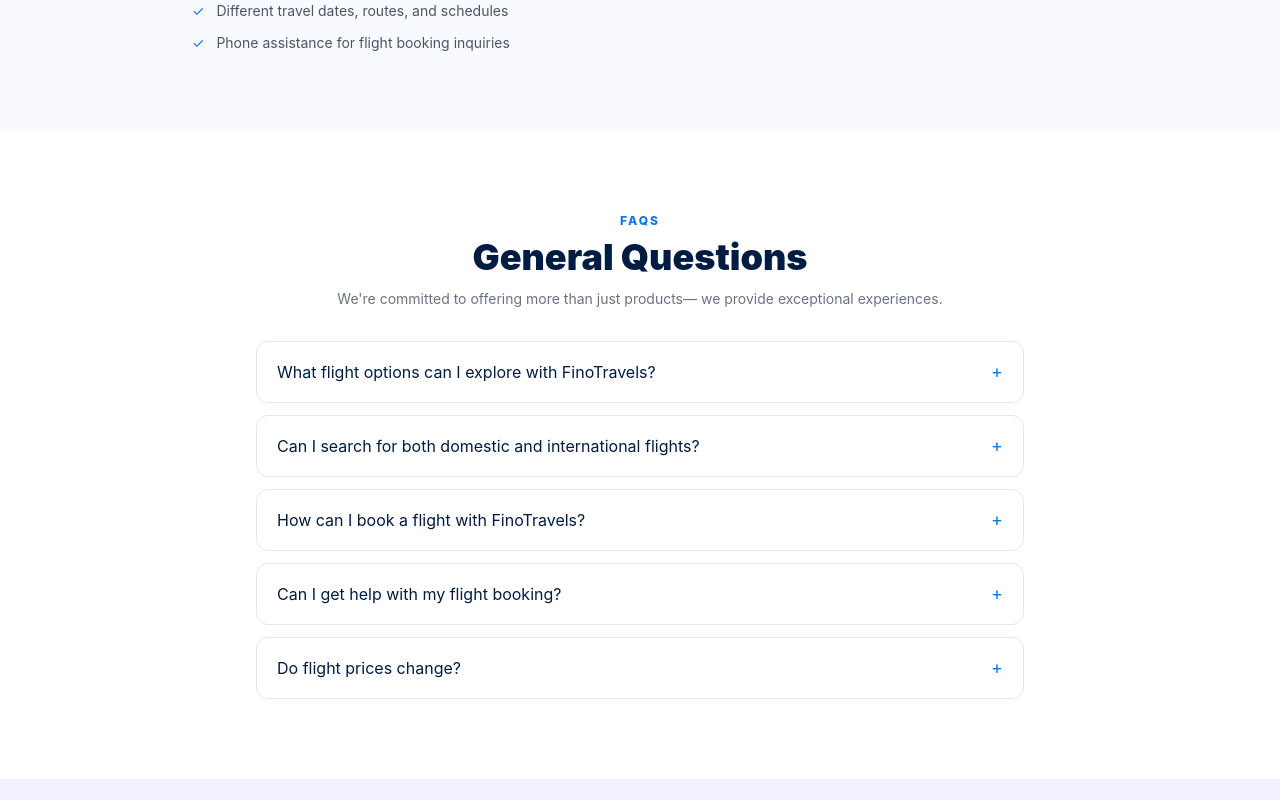
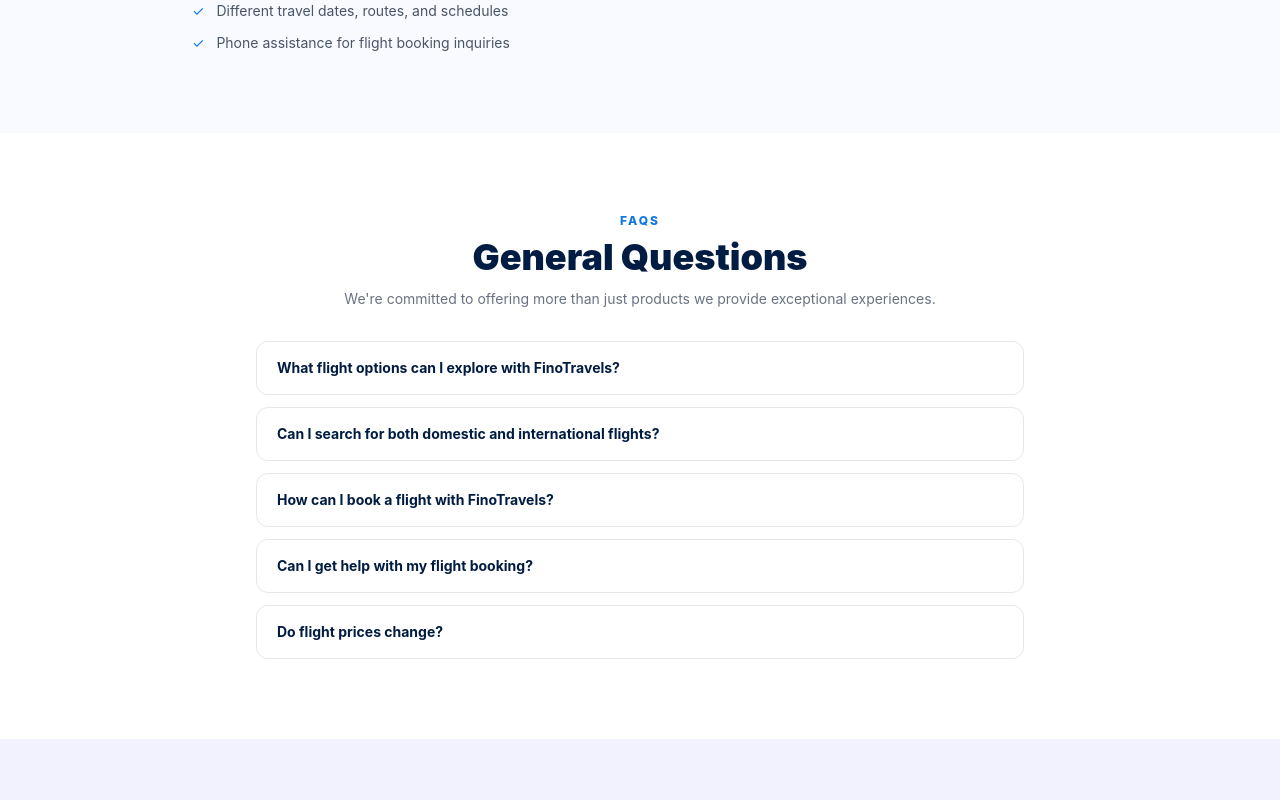
Before and after one commit to NarutoCRM/finotravels, a Next.js app: page / in a window 1280 px wide. Shown: the part 2940-3740 px from the top of the page. Built offline with nearby package versions, Linux system fonts and the light colour scheme.

Commit message:
fix: Correct punctuation in FAQ section for improved clarity

```diff
--- a/components/AboutSection.tsx
+++ b/components/AboutSection.tsx
@@ -2,52 +2,46 @@
   return (
     <section className="bg-[#f8faff] py-14 md:py-20">
       <div className="container-main">
-
         <div className="mx-auto max-w-4xl">
-
           <p className="mb-2 text-xs font-extrabold uppercase tracking-[2px] text-primary">
             About FinoTravels
           </p>
 
           <h2 className="text-3xl font-black text-dark md:text-4xl">
-            FinoTravels — Your Travel Partner for Easy Flight Booking
+            FinoTravels Your Travel Partner for Easy Flight Booking
           </h2>
 
           <p className="mt-5 text-sm leading-7 text-gray-600 md:text-base">
-            Planning a flight should not feel complicated. At FinoTravels,
-            we help travelers explore available airfare and flight options
-            for domestic and international journeys. From choosing your
-            destination to reviewing different itineraries, our goal is
-            to make the search and booking experience easier to navigate.
+            Planning a flight should not feel complicated. At FinoTravels, we
+            help travelers explore available airfare and flight options for
+            domestic and international journeys. From choosing your destination
+            to reviewing different itineraries, our goal is to make the search
+            and booking experience easier to navigate.
           </p>
 
           <div className="mt-9">
-            <h3 className="text-xl font-black text-dark">
-              Who We Are
-            </h3>
+            <h3 className="text-xl font-black text-dark">Who We Are</h3>
 
             <p className="mt-4 text-sm leading-7 text-gray-600 md:text-base">
-              FinoTravels is a travel-focused platform operated by
-              TravelFirst LLC. We provide travelers with a convenient
-              way to explore available flight options based on their
-              destinations, travel dates, and preferred itinerary.
+              FinoTravels is a travel-focused platform operated by TravelFirst
+              LLC. We provide travelers with a convenient way to explore
+              available flight options based on their destinations, travel
+              dates, and preferred itinerary.
             </p>
 
             <p className="mt-4 text-sm leading-7 text-gray-600 md:text-base">
               Whether you're arranging a business trip, visiting family,
-              planning a vacation, or booking a last-minute journey,
-              you can search for flights that match your travel requirements.
+              planning a vacation, or booking a last-minute journey, you can
+              search for flights that match your travel requirements.
             </p>
           </div>
 
           <div className="mt-9">
-            <h3 className="text-xl font-black text-dark">
-              What We Offer
-            </h3>
+            <h3 className="text-xl font-black text-dark">What We Offer</h3>
 
             <p className="mt-4 text-sm leading-7 text-gray-600">
-              FinoTravels helps travelers explore a range of flight
-              booking options, including:
+              FinoTravels helps travelers explore a range of flight booking
+              options, including:
             </p>
 
             <ul className="mt-4 space-y-3 text-sm text-gray-600">
@@ -87,7 +81,6 @@
               </li>
             </ul>
           </div>
-
         </div>
       </div>
     </section>
--- a/components/FAQ.jsx
+++ /dev/null
@@ -1,90 +0,0 @@
-"use client";
-
-import { useState } from "react";
-import { appData } from "../data";
-
-const faqs = [
-  {
-    question: "What flight options can I explore with FinoTravels?",
-    answer:
-      "You can search available domestic and international flights, including one-way and round-trip options. Depending on availability, premium cabin choices such as business class and first class may also be available.",
-  },
-  {
-    question: "Can I search for both domestic and international flights?",
-    answer:
-      "Yes. FinoTravels allows travelers to explore flight options for destinations within the United States as well as international destinations.",
-  },
-  {
-    question: "How can I book a flight with FinoTravels?",
-    answer:
-      "Enter your departure city, destination, and travel dates to explore available options. Review the available itineraries and complete the applicable booking process.",
-  },
-  {
-    question: "Can I get help with my flight booking?",
-    answer: `Yes. If you prefer assistance while reviewing or booking a flight, you can contact FinoTravels at our ☎ ${appData.phoneNumber}.`,
-  },
-  {
-    question: "Do flight prices change?",
-    answer:
-      "Yes. Airfare and seat availability can change based on airline inventory, demand, travel dates, route, and other pricing factors. A displayed fare is subject to availability until the booking is confirmed.",
-  },
-];
-
-function FAQ() {
-  const [open, setOpen] = useState(null);
-
-  return (
-    <section className="bg-white py-14 md:py-20">
-      <div className="container-main">
-        <div className="mx-auto max-w-3xl">
-          <div className="mb-8 text-center">
-            <p className="text-xs font-extrabold uppercase tracking-[2px] text-primary">
-              FAQs
-            </p>
-
-            <h2 className="mt-2 text-3xl font-black text-dark md:text-4xl">
-              General Questions
-            </h2>
-
-            <p className="mt-3 text-sm text-gray-500">
-              We're committed to offering more than just products— we provide
-              exceptional experiences.
-            </p>
-          </div>
-
-          <div className="space-y-3">
-            {faqs.map((faq, index) => {
-              const isOpen = open === index;
-
-              return (
-                <div
-                  key={faq.question}
-                  className="overflow-hidden rounded-xl border border-gray-200 bg-white"
-                >
-                  <button
-                    onClick={() => setOpen(isOpen ? null : index)}
-                    className="flex w-full items-center justify-between px-5 py-4 text-left text-sm font-bold text-dark"
-                  >
-                    <span>{faq.question}</span>
-
-                    <span className="ml-4 text-lg text-primary">
-                      {isOpen ? "−" : "+"}
-                    </span>
-                  </button>
-
-                  {isOpen && (
-                    <div className="border-t border-gray-100 px-5 py-4 text-sm leading-6 text-gray-600">
-                      {faq.answer}
-                    </div>
-                  )}
-                </div>
-              );
-            })}
-          </div>
-        </div>
-      </div>
-    </section>
-  );
-}
-
-export default FAQ;
--- a/components/FAQ.tsx
+++ b/components/FAQ.tsx
@@ -42,7 +42,7 @@
             </h2>
 
             <p className="mt-3 text-sm text-gray-500">
-              We're committed to offering more than just products— we provide
+              We're committed to offering more than just products we provide
               exceptional experiences.
             </p>
           </div>
```
